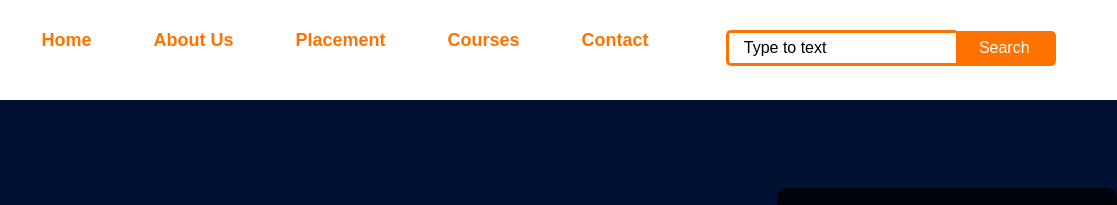
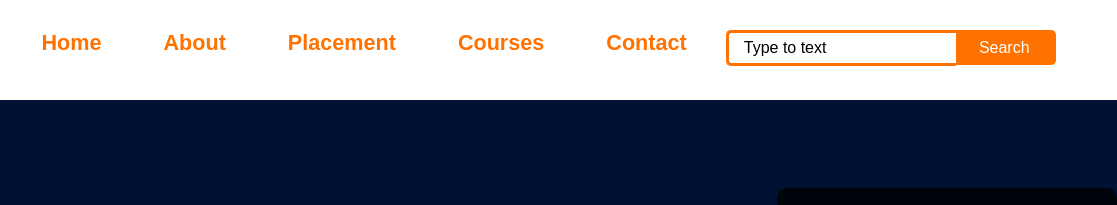
Before and after one commit to shivam-yadav-d9/Web-Development-Course, a plain HTML site: page index.html in a window 1280 px wide. Shown: the top 205 px of the page, 163-1280 px from the left. Drawn offline with Linux system fonts and the light colour scheme.

Commit message:
first commit

```diff
--- a/index.html
+++ b/index.html
@@ -16,7 +16,7 @@
             <div class="menu">
             <ul>
                     <li><a href="https://www.mpgi.edu.in/admission/admission-process/">Home</a></li>
-                    <li><a href="https://www.mpgi.edu.in/about-us/about-the-group/">About Us</a></li>
+                    <li><a href="https://www.mpgi.edu.in/about-us/about-the-group/">About</a></li>
                     <li><a href="https://www.mpgi.edu.in/placement/placement-overview/">Placement</a></li>
                     <li><a href="https://www.mpgi.edu.in/courses/ug-programmes/"> Courses</a></li>
                     <li><a href="https://www.mpgi.edu.in/contact-us/">Contact</a></li>
--- a/style.css
+++ b/style.css
@@ -53,8 +53,9 @@ ul  li a{
     text-decoration: none;
     color:#ff7200;
     font-family:Arial;
+    font-size: larger;
     font-weight: bold;
-    transition: 0.2s ease-in-out;
+    transition: 0.1s ease-in-out;
 }
 
 ul li a:hover{
@@ -72,7 +73,7 @@ ul li a:hover{
     height: 35px;
     background:transparent;
     border:3px solid #ff7200;
-    margin-top: 30px;
+    margin-top: 20px;
     color:#000;
     /* border-right:none; */
     font-size: 16px;
```
